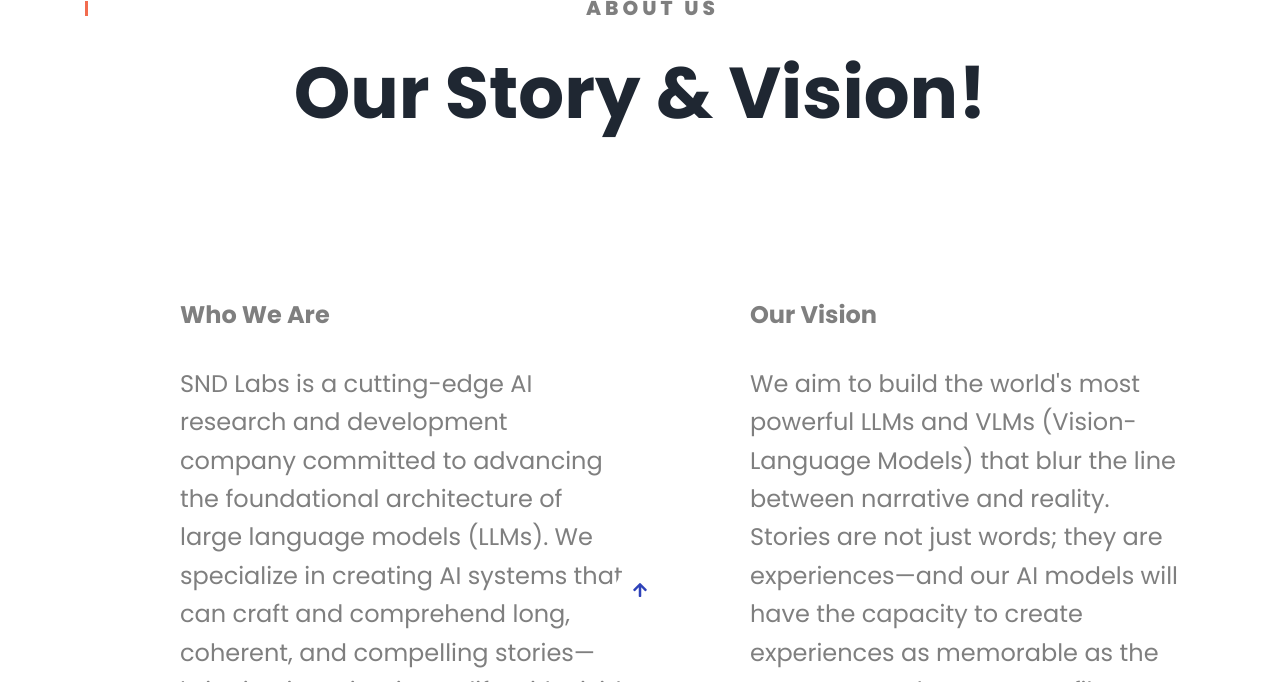
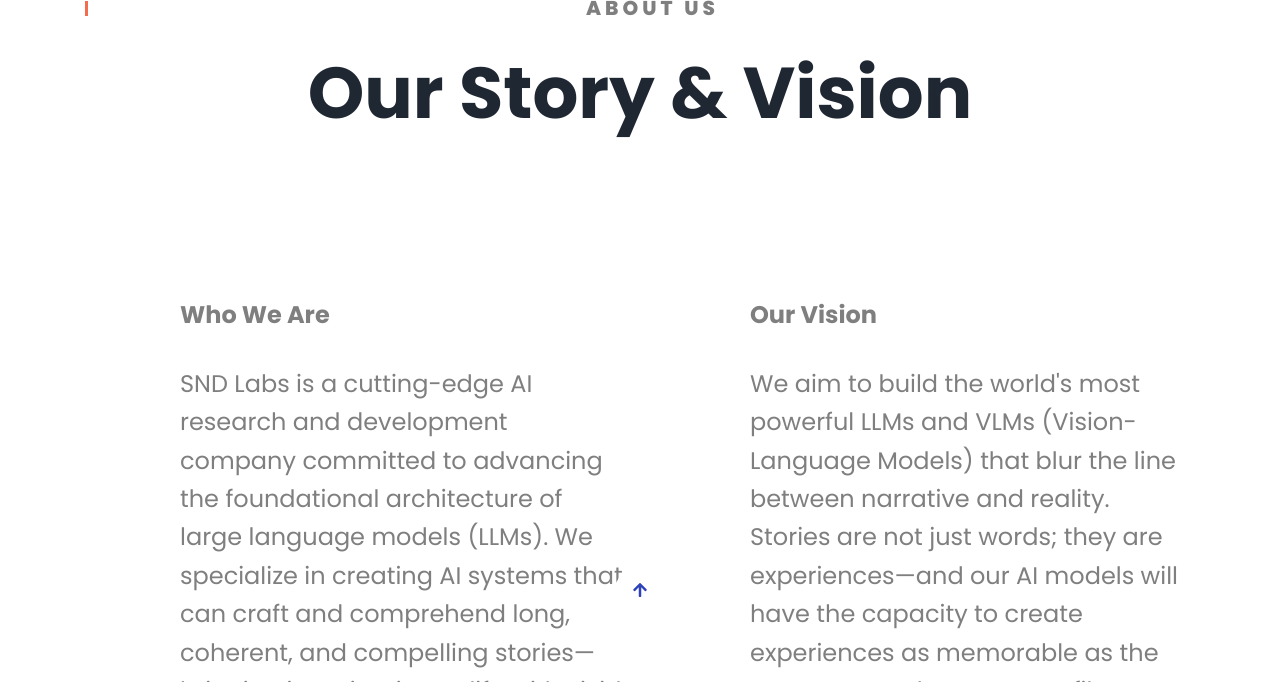
Before and after one commit to snd-labs-site/snd-labs-site.github.io, a Jekyll site: the page built from index.html, in a window 1280 px wide and 900 px high, scrolled down 694 px, cut to the strip 218-900 px from the top of the window. Built offline with Jekyll 4.4.1, drawn with Linux system fonts in a browser that asks for light colours.

```diff
--- a/_includes/about.html
+++ b/_includes/about.html
@@ -4,7 +4,7 @@
       <!-- Section Title -->
       <div class="section-title about-us-title text-center">
         <p class="section-para"><span></span>About Us</p>
-        <h1>Our Story &amp; Vision!</h1>
+        <h1>Our Story &amp; Vision</h1>
       </div>
       <!-- Content Row -->
       <div class="row">
```
